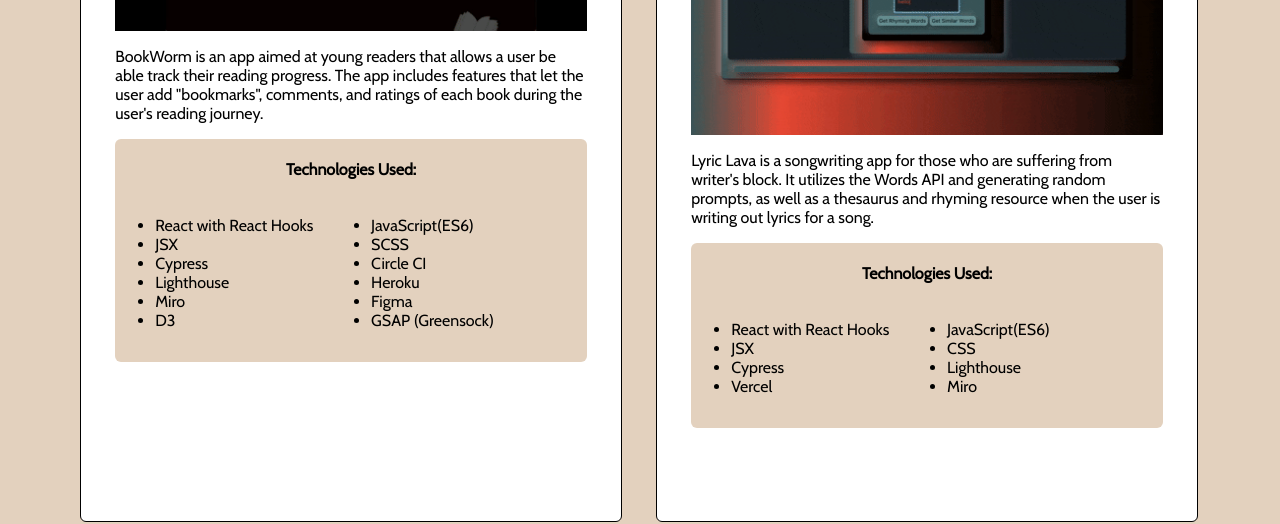
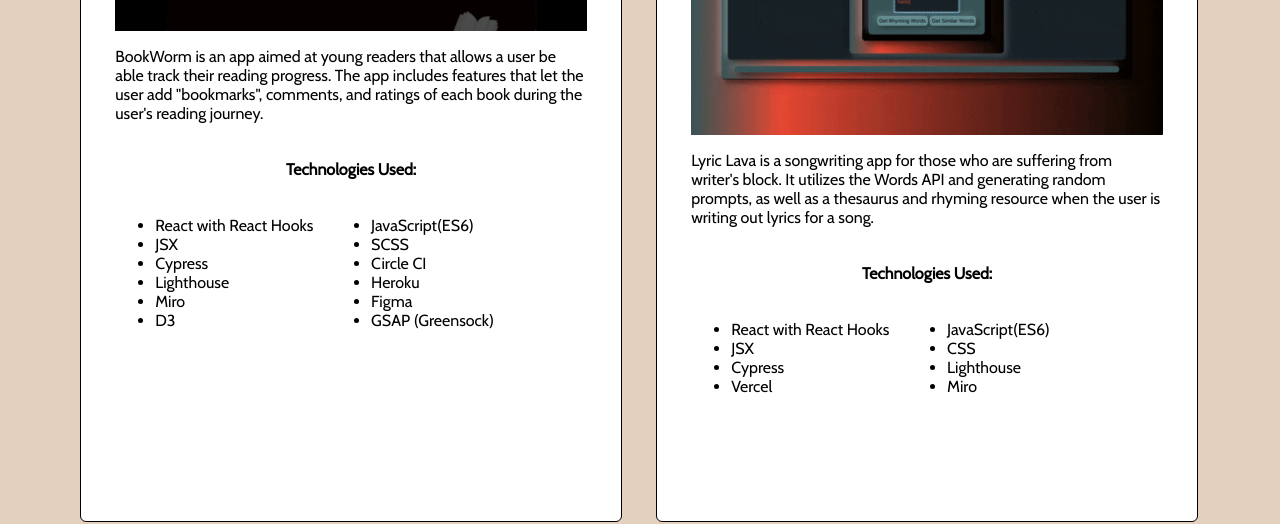
Before and after one commit to conconartist/conconart, a React (Create React App) app: page /portfolio in a window 1280 px wide. Shown: the part 960-1484 px from the top of the page. Built offline with nearby package versions, Linux system fonts and the light colour scheme.

Commit message:
Change background color

```diff
--- a/src/Portfolio/Portfolio.scss
+++ b/src/Portfolio/Portfolio.scss
@@ -50,7 +50,6 @@
 }
 
 .projectTechStack {
-  background-color: $primary-background-color;
   border-radius: 6px;
   display: flex;
   flex-direction: column;
```
